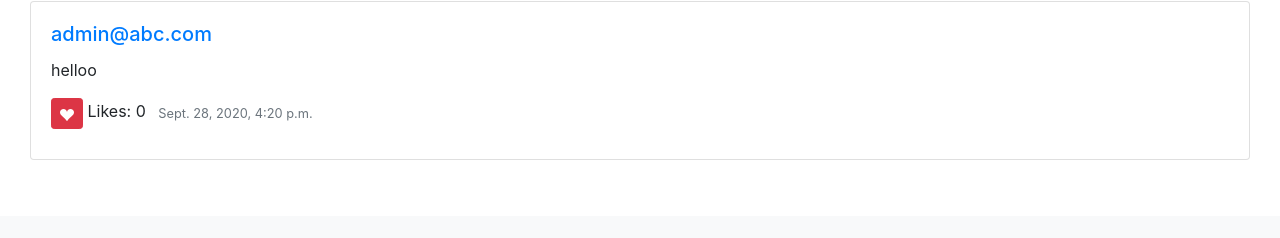
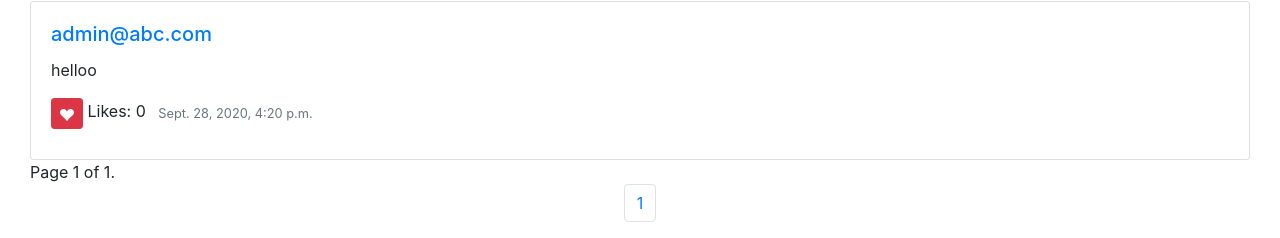
Before and after one commit to shunnizuka/cs50_project4, a Django app: page / in a window 1280 px wide. Shown: the part 584-822 px from the top of the page. Before the commit the page ends 744 px from the top, so only its background shows below. Run offline with Django 3.2, Linux system fonts and the light colour scheme; a user stored in the database is signed in; data comes from the database, SQL or seed files in the repository; some libraries are stand-ins or nearby versions.

Commit message:
Add pagination for pages with posts

```diff
--- a/network/templates/network/index.html
+++ b/network/templates/network/index.html
@@ -36,6 +36,31 @@
         {% endfor %}
     </div>
 
+    <div class="pagination">
+
+    </div>
+
+    <nav aria-label="Page navigation example">
+        <span class="text-center">
+            Page {{ allPosts.number }} of {{ allPosts.paginator.num_pages }}.
+        </span>
+        <ul class="pagination justify-content-center">
+        {% if allPosts.has_previous %}
+            <li class="page-item">
+                <a class="page-link" href="?page={{ allPosts.previous_page_number }}" tabindex="-1">Previous</a>
+            </li>
+        {% endif %}
+        {% for i in pageNumbers %}
+            <li class="page-item"><a class="page-link" href="?page={{ i }}">{{ i }}</a></li>
+        {% endfor %}
+        {% if allPosts.has_next %}
+            <li class="page-item">
+                <a class="page-link" href="?page={{ allPosts.next_page_number }}">Next</a>
+            </li>
+        {% endif %}
+        </ul>
+    </nav>
+
 {% endblock %}
 
 {% block script %}
--- a/network/views.py
+++ b/network/views.py
@@ -7,6 +7,7 @@ from django.shortcuts import render, redirect
 from django.urls import reverse
 from django.views.decorators.csrf import csrf_exempt
 from django.http import JsonResponse
+from django.core.paginator import Paginator
 
 
 from .models import User, Post
@@ -17,9 +18,19 @@ def index(request):
     allPosts = Post.objects.all()
     allPosts = allPosts.order_by("-timestamp").all()
 
+    paginator = Paginator(allPosts, 10)
+
+    if(request.GET.get('page') != None):
+        pageNumber = request.GET.get('page')
+    else:
+        pageNumber = 1
+
+    pageObj = paginator.get_page(pageNumber)
+
     return render(request, "network/index.html", {
-        "allPosts": allPosts,
-        "isAllPostPage": True
+        "allPosts": pageObj,
+        "isAllPostPage": True,
+        "pageNumbers": range(1, paginator.num_pages + 1)
     })
 
 
@@ -85,10 +96,20 @@ def profile(request, user):
     else:
         isFollowing = None
 
+    paginator = Paginator(posts, 10)
+
+    if(request.GET.get('page') != None):
+        pageNumber = request.GET.get('page')
+    else:
+        pageNumber = 1
+
+    pageObj = paginator.get_page(pageNumber)
+
     return render(request, "network/profile.html", {
         "profileUser": profileUser,
-        "allPosts": posts,
-        "isFollowing": isFollowing
+        "allPosts": pageObj,
+        "isFollowing": isFollowing,
+        "pageNumbers": range(1, paginator.num_pages + 1)
     })
 
 
@@ -124,6 +145,7 @@ def follow(request, user):
         requestUser.save()
     return redirect('profile', user)
 
+
 @login_required
 def unfollow(request, user):
 
@@ -140,14 +162,25 @@ def unfollow(request, user):
         requestUser.save()
     return redirect('profile', user)
 
+
 @login_required
 def following(request, user):
 
     following = User.objects.get(pk=user).following.all()
-    followingPosts = Post.objects.filter(user__in=following).order_by("-timestamp").all()
-    print(followingPosts)
+    followingPosts = Post.objects.filter(
+        user__in=following).order_by("-timestamp").all()
+
+    paginator = Paginator(followingPosts, 10)
+
+    if(request.GET.get('page') != None):
+        pageNumber = request.GET.get('page')
+    else:
+        pageNumber = 1
+
+    pageObj = paginator.get_page(pageNumber)
 
     return render(request, "network/index.html", {
-        "allPosts": followingPosts,
-        "isAllPostPage": False
+        "allPosts": pageObj,
+        "isAllPostPage": False,
+        "pageNumbers": range(1, paginator.num_pages + 1)
     })
```
Also changed, not shown: network/templates/network/profile.html (+21 -0 lines).
